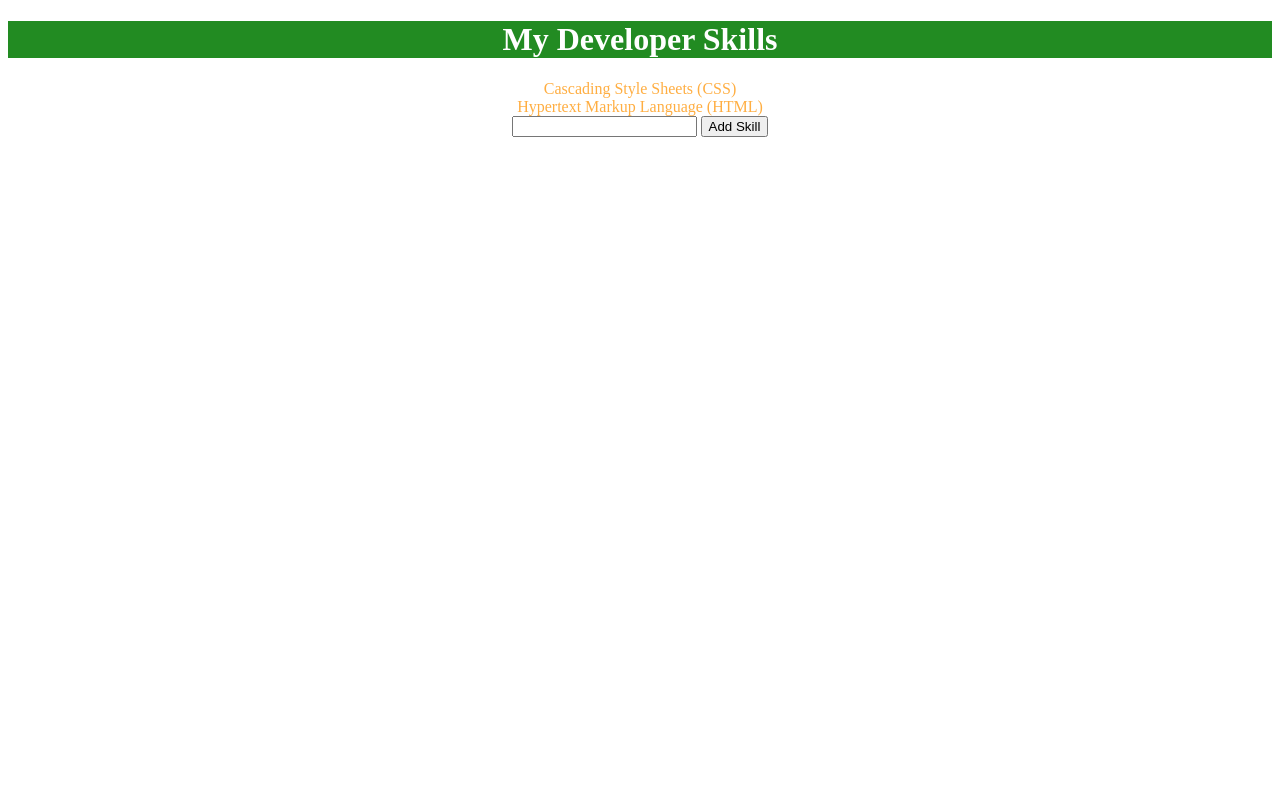
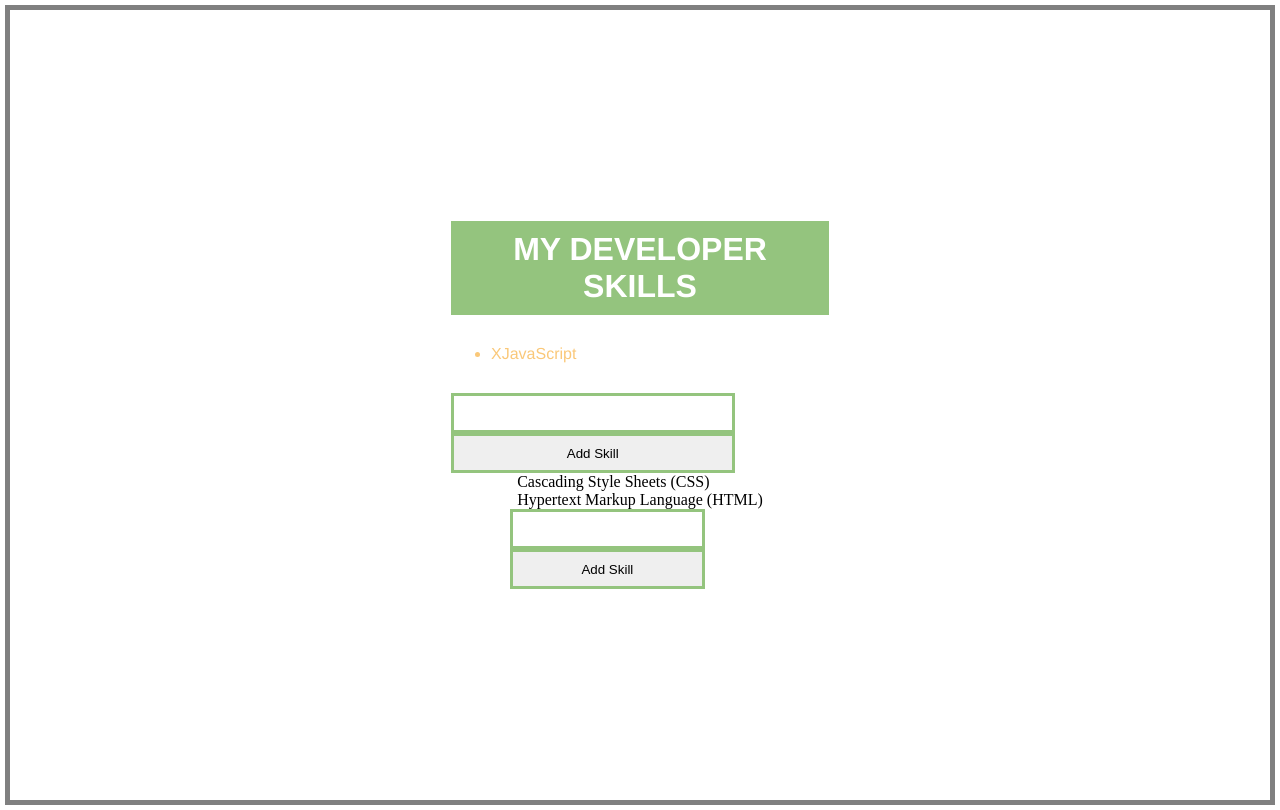
Before and after one commit to raeoxfordhebron/MyDeveloperSkills, a plain HTML site: page index.html in a window 1280 px wide. Drawn offline with nearby package versions, Linux system fonts and the light colour scheme.

Commit message:
fixing files and commits

```diff
--- a/css/style.css
+++ b/css/style.css
@@ -1,12 +1,53 @@
-h1, form, .skills {
+* {
+    box-sizing: border-box;
+    margin: 0;
+}
+
+body {
+    display: flex;
+    flex-direction: column;
+    min-height: 100vh;
+    border: 5px solid grey;
+    justify-content: center;
+    align-items: center;
+    margin: 5px;
+}
+
+main {
+    width: 30%;
+}
+
+h1 {
+    background-color: #94c47e;
+    color: #ffffff;
+    padding: 10px;
+    text-transform: uppercase;
+    font-family: Helvetica;
     text-align: center;
 }
 
-h1 {
-    background-color: forestgreen;
-    color: white;
+li, li span {
+    font-family: Helvetica;
 }
 
-.skills {
-    color: #FFAE42
+li {
+    margin: 30px 0 30px 0;
+    color: #fac879;
 }
+
+input, button {
+    border: 3px solid #94c47e;
+    height: 40px;
+}
+
+input {
+    width: 75%;
+}
+
+button {
+    background-color: white;
+    color: #94c47e;
+    text-transform: uppercase;
+    font-weight: 600;
+    width: 24%;
+}
--- a/index.html
+++ b/index.html
@@ -13,7 +13,14 @@ crossorigin="anonymous"></script>
     <link rel="stylesheet" href="./css/style.css">
 </head>
 <body>
-    <h1>My Developer Skills</h1>
+    <main>
+        <h1>My Developer Skills</h1>
+        <ul>
+            <li><span>X</span>JavaScript</li>
+        </ul>
+        <input type="text">
+        <input type="submit" value="Add Skill">
+    </main>
     <div class="skills">
 
     </div>
```
